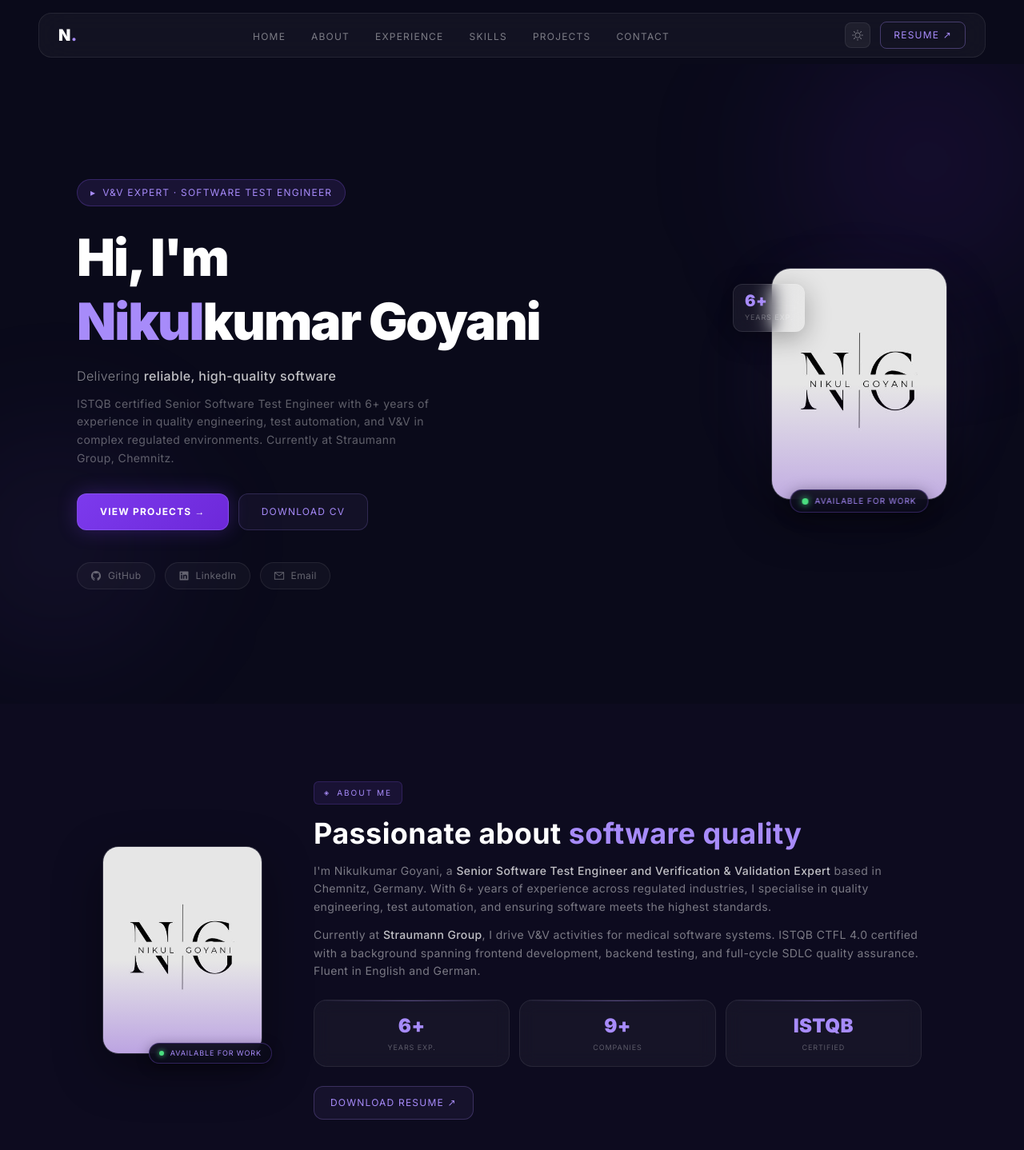
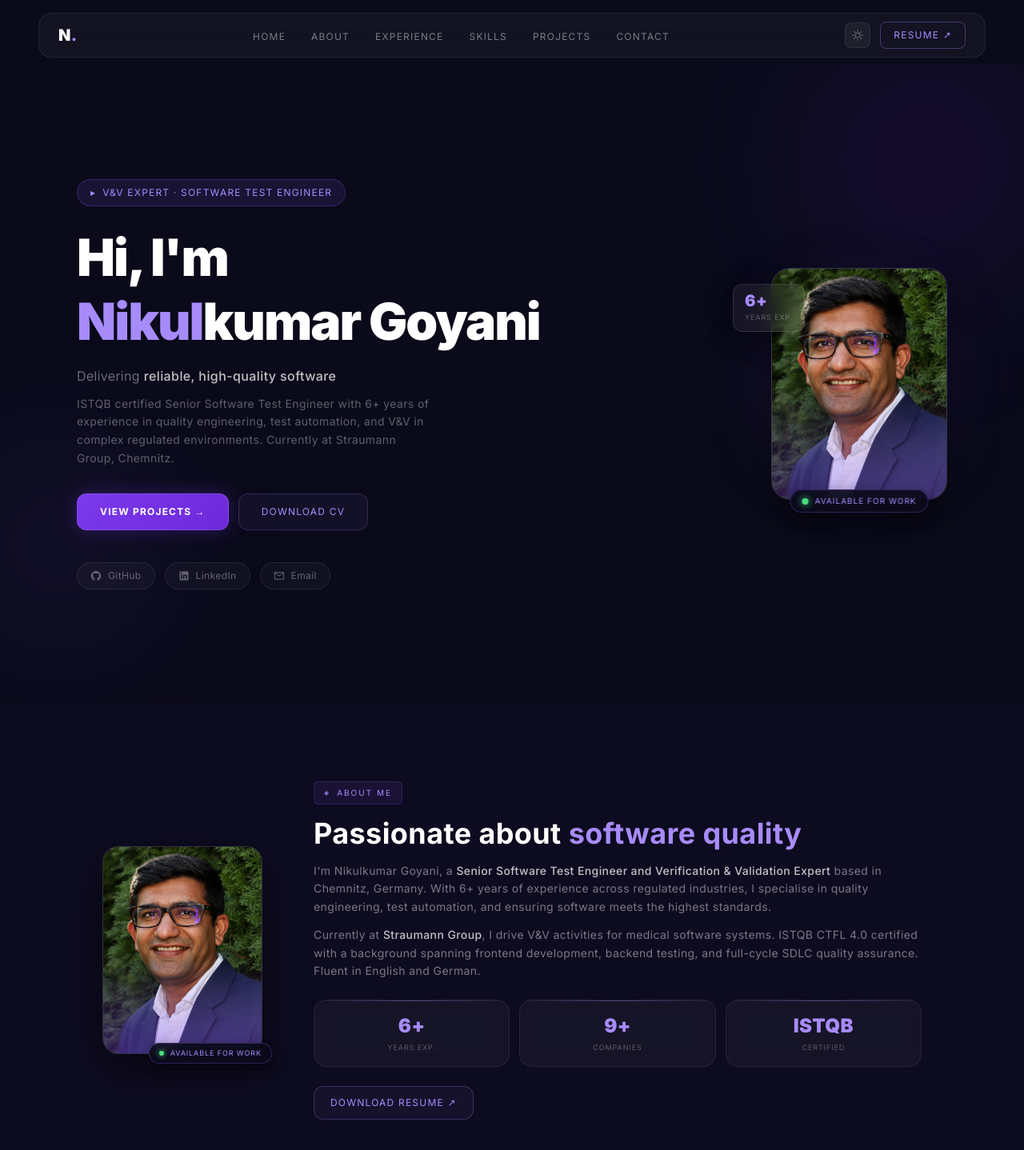
Before and after one commit to NikulGoyani369/portfolio-nextjs, a Next.js app: page / in a window 1280 px wide. Shown: the top 1438 px of the page at 80% size. Built offline with nearby package versions, Linux system fonts and the light colour scheme.

Commit message:
feat: update profile photo to Nirmalbhai.jpg

```diff
--- a/components/sections/About.tsx
+++ b/components/sections/About.tsx
@@ -28,7 +28,7 @@ const About = () => (
         <div className="relative">
           <div className="w-[200px] h-[260px] overflow-hidden relative"
             style={{ background: 'rgba(255,255,255,0.05)', backdropFilter: 'blur(16px)', WebkitBackdropFilter: 'blur(16px)', border: '1px solid rgba(255,255,255,0.1)', borderRadius: '20px', boxShadow: '0 20px 60px rgba(0,0,0,0.4), inset 0 1px 0 rgba(255,255,255,0.08)' }}>
-            <Image src="/assets/NG.jpg" alt="Nikul Goyani" width={200} height={260} className="object-cover w-full h-full" />
+            <Image src="/assets/Nirmalbhai.jpg" alt="Nikul Goyani" width={200} height={260} className="object-cover w-full h-full" />
             <div className="absolute inset-0 pointer-events-none"
               style={{ background: 'linear-gradient(to bottom, transparent 55%, rgba(109,40,217,0.35) 100%)' }} />
           </div>
--- a/components/sections/Hero.tsx
+++ b/components/sections/Hero.tsx
@@ -104,7 +104,7 @@ const Hero = () => (
         {/* Photo card */}
         <div className="relative w-[220px] h-[290px] overflow-hidden"
           style={{ background: 'rgba(255,255,255,0.06)', backdropFilter: 'blur(16px)', WebkitBackdropFilter: 'blur(16px)', border: '1px solid rgba(255,255,255,0.12)', borderRadius: '24px', boxShadow: '0 24px 60px rgba(0,0,0,0.4), inset 0 1px 0 rgba(255,255,255,0.1)' }}>
-          <Image src="/assets/NG.jpg" alt="Nikul Goyani" width={220} height={290} className="object-cover w-full h-full" />
+          <Image src="/assets/Nirmalbhai.jpg" alt="Nikul Goyani" width={220} height={290} className="object-cover w-full h-full" />
           <div className="absolute inset-0 pointer-events-none"
             style={{ background: 'linear-gradient(to bottom, transparent 50%, rgba(109,40,217,0.3) 100%)' }} />
         </div>
```
Also changed, not shown: public/assets/Nirmalbhai.jpg (added).
